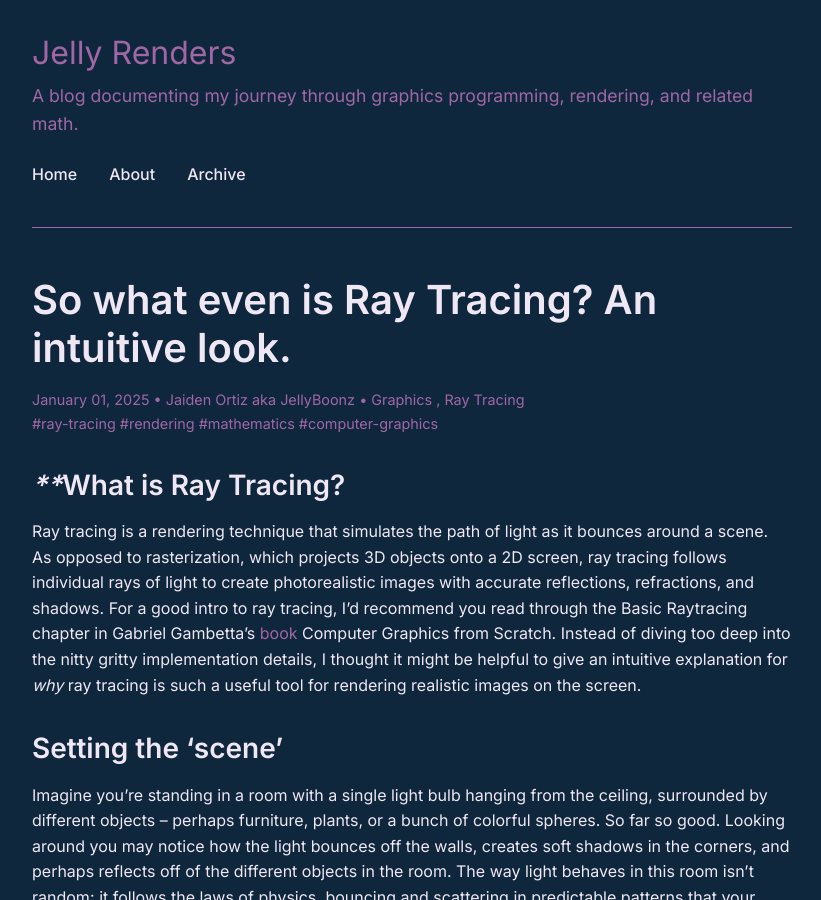
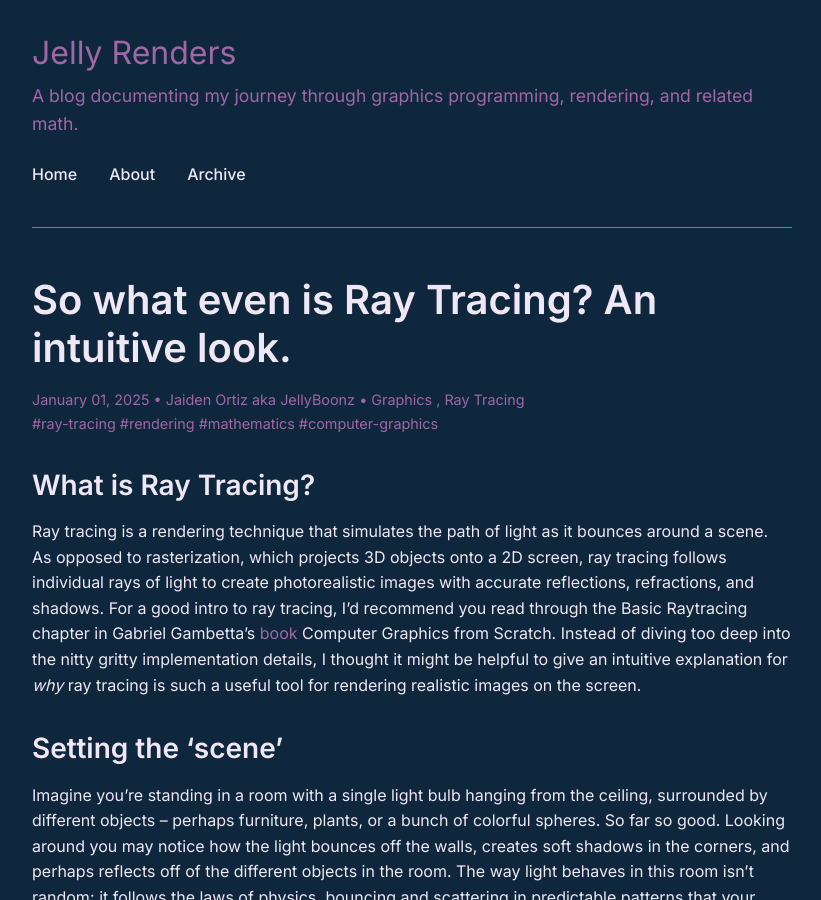
Before and after one commit to JellyBoonz/graphics-blog, a Jekyll site: the page built from _posts/2025-01-01-introduction-to-ray-tracing.md, in a window 1280 px wide and 900 px high. Shown: the whole window, without its empty margins (228-1049 px from the left). Built offline with Jekyll 4.4.1, drawn with Linux system fonts in a browser that asks for light colours.

```diff
--- a/_posts/2025-01-01-introduction-to-ray-tracing.md
+++ b/_posts/2025-01-01-introduction-to-ray-tracing.md
@@ -6,7 +6,7 @@ categories: [Graphics, Ray Tracing]
 tags: [ray-tracing, rendering, mathematics, computer-graphics]
 author: "Jaiden Ortiz aka JellyBoonz"
 ---
-## ****What is Ray Tracing?
+## What is Ray Tracing?
 
 Ray tracing is a rendering technique that simulates the path of light as it bounces around a scene. As opposed to rasterization, which projects 3D objects onto a 2D screen, ray tracing follows individual rays of light to create photorealistic images with accurate reflections, refractions, and shadows. For a good intro to ray tracing, I'd recommend you read through the Basic Raytracing chapter in Gabriel Gambetta's [book](https://gabrielgambetta.com/computer-graphics-from-scratch/02-basic-raytracing.html) Computer Graphics from Scratch. Instead of diving too deep into the nitty gritty implementation details, I thought it might be helpful to give an intuitive explanation for *why* ray tracing is such a useful tool for rendering realistic images on the screen.
 
```
